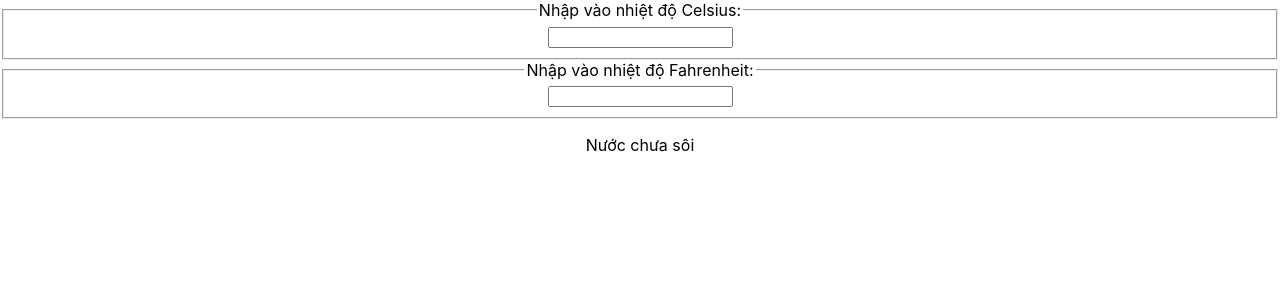
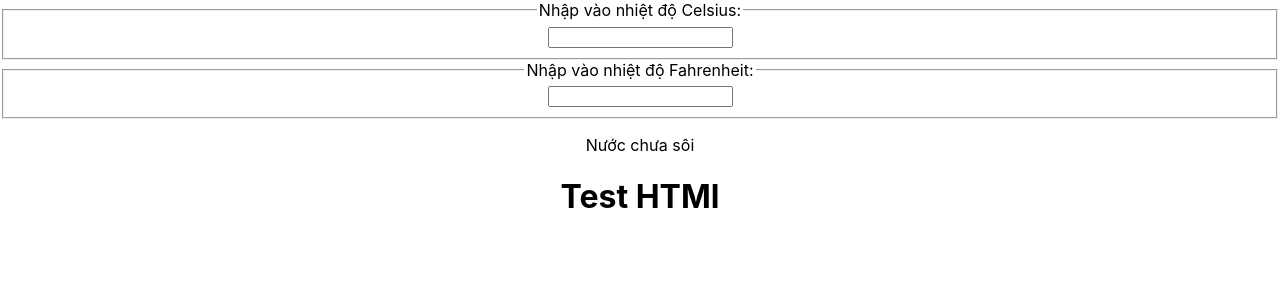
Before and after one commit to supertai22298/return-react, a React (Create React App) app: page / in a window 1280 px wide. Shown: the top 300 px of the page. Built offline with nearby package versions, Linux system fonts and the light colour scheme.

Commit message:
Just for test

```diff
--- a/src/App.js
+++ b/src/App.js
@@ -5,6 +5,7 @@ function App() {
   return (
     <div className="App">
       <Calculator />
+      <h1>Test HTMl</h1>
     </div>
   );
 }
```
